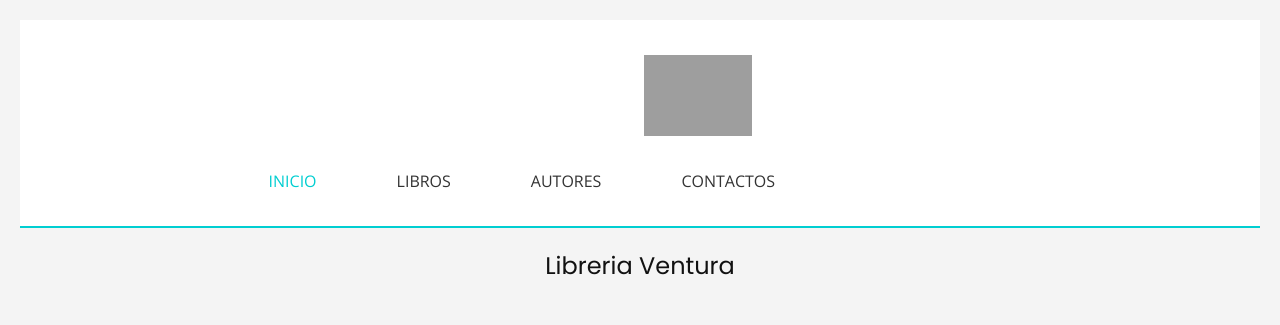
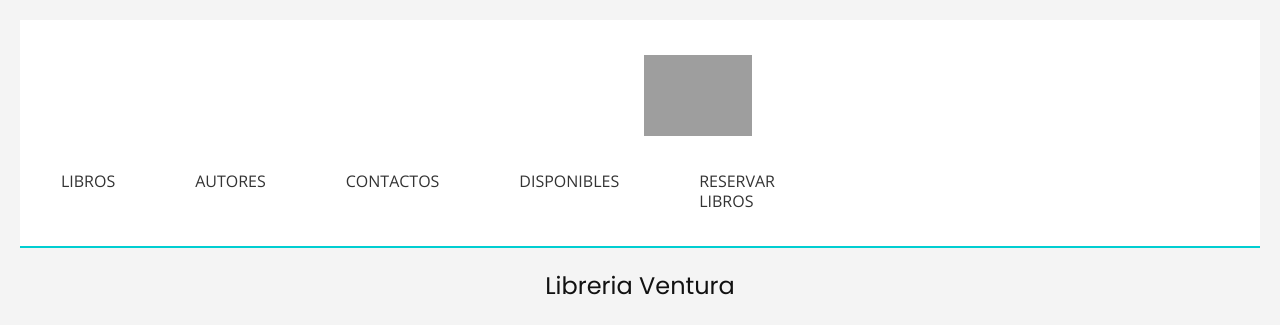
Before and after one commit to EdwardNun/P3_Tarea_3_Edward, a PHP site: page / in a window 1280 px wide. Shown: the top 325 px of the page. Run offline with PHP 8.4, Linux system fonts and the light colour scheme; some libraries are stand-ins or nearby versions; some web fonts are replaced; grey boxes are pictures that could not be loaded.

Commit message:
add reservation

```diff
--- a/index.php
+++ b/index.php
@@ -64,6 +64,12 @@
                               <li class="nav-item">
                                  <a class="nav-link" href="contactos.php">Contactos</a>
                               </li>
+                              <li class="nav-item">
+                                <a class="nav-link" href="disponibles.php">Disponibles</a>
+                            </li>
+                            <li class="nav-item">
+                                <a class="nav-link" href="reservation.php">Reservar Libros</a>
+                            </li>
                            </ul>
                         </div>
                      </nav>
```
